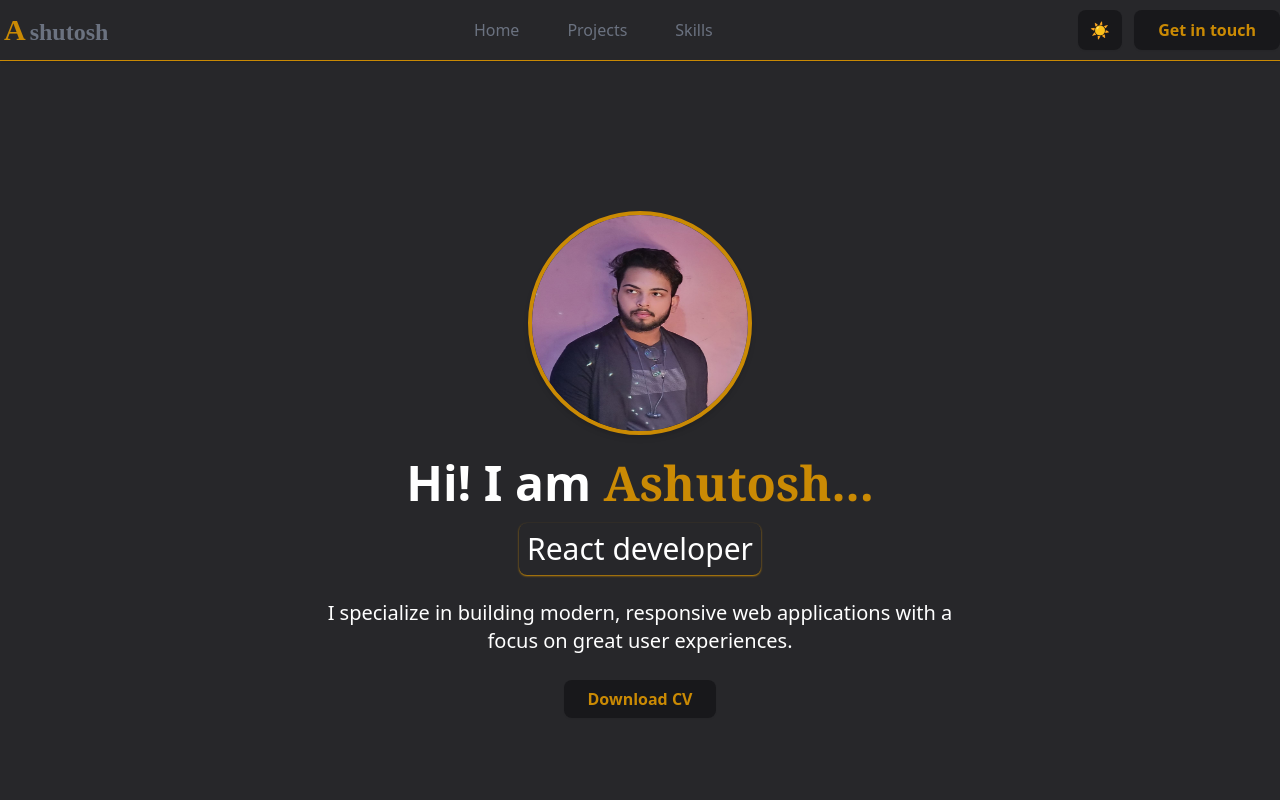
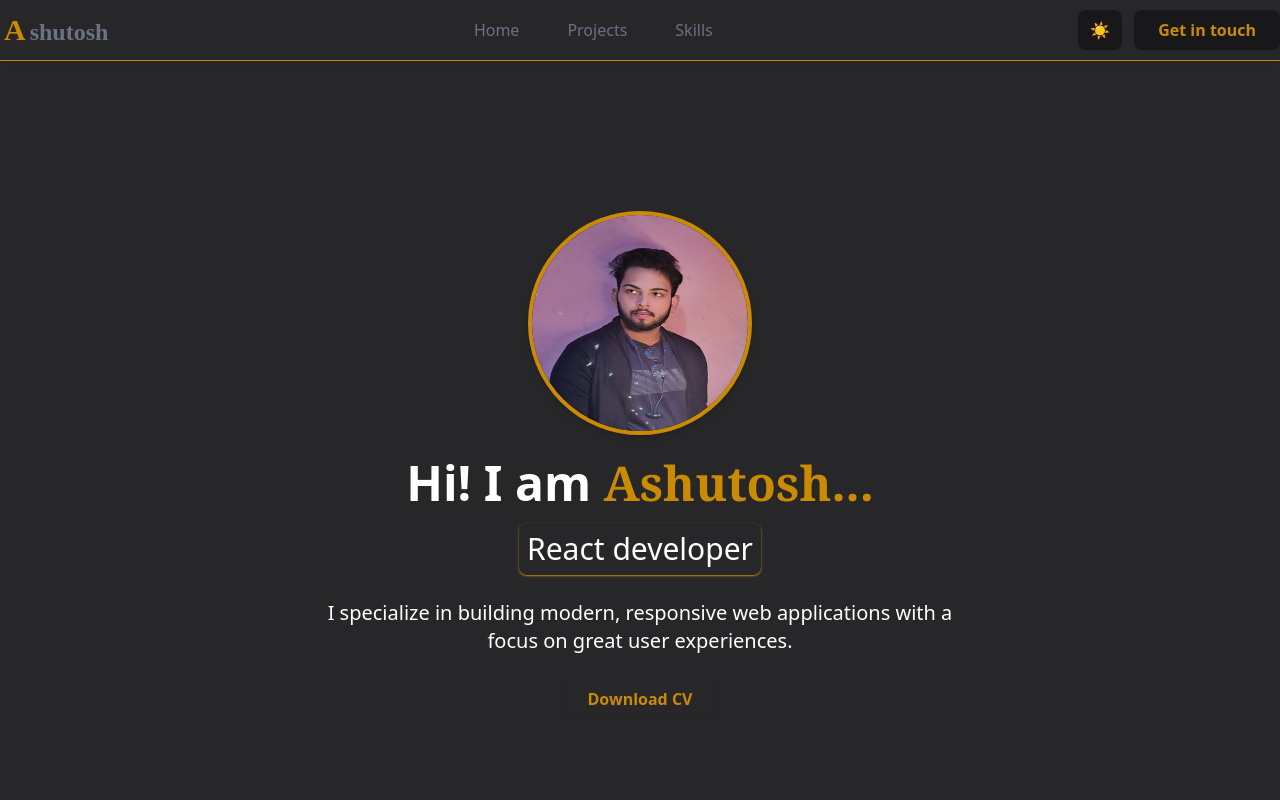
Before and after one commit to ashutosh1869/personal-portfolio, a React (Vite) app: page / in a window 1280 px wide. Shown: the top 800 px of the page. Built offline with nearby package versions, Linux system fonts and the light colour scheme; a web font is replaced by a local one.

Commit message:
theme switch

```diff
--- a/src/components/Hero.jsx
+++ b/src/components/Hero.jsx
@@ -52,7 +52,7 @@ const Hero = () => {
         <a
   href="https://drive.google.com/uc?export=download&id=1GhOP578OvxIqzPh5byGA1qGlQHPQmBGB
 " // Updated link for direct download
-  className="bg-zinc-900 text-yellow-600 font-bold py-2 px-6 rounded-lg shadow-sm hover:shadow-yellow-600 transition"
+  className=" text-yellow-600 font-bold py-2 px-6 rounded-lg shadow-sm hover:shadow-yellow-600 transition"
   download
 >
   Download CV
```
